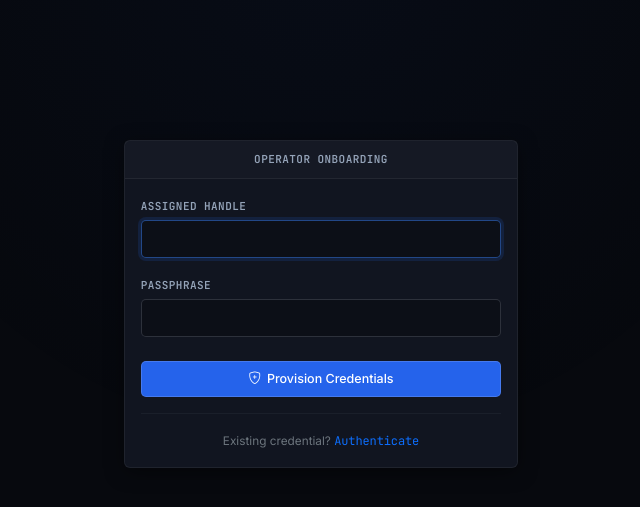
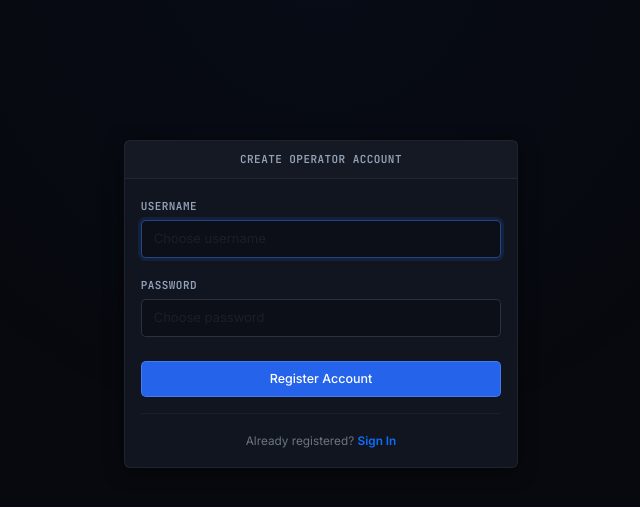
Before and after one commit to Adityachandkaushik/incident-management-system, a Flask app: page /register in a window 1280 px wide. Shown: the part 48-555 px from the top of the page, without its empty margins (319-959 px from the left). Run offline with Flask 3, Linux system fonts and the light colour scheme.

Commit message:
update base template UI

```diff
--- a/templates/register.html
+++ b/templates/register.html
@@ -1,32 +1,31 @@
 {% extends "base.html" %}
 
-{% block title %}Enrollment - OpsConsole{% endblock %}
+{% block title %}Register - Incident Operations{% endblock %}
 
 {% block content %}
 <div class="row justify-content-center align-items-center" style="min-height: 70vh;">
     <div class="col-12 col-sm-8 col-md-5 col-lg-4">
         <div class="panel">
-            <div class="panel-header justify-content-center text-center">
-                <span>OPERATOR ONBOARDING</span>
+            <div class="panel-header justify-content-center">
+                <span>Create Operator Account</span>
             </div>
             <div class="panel-body">
                 <form action="{{ url_for('auth.register') }}" method="POST">
                     <div class="mb-3">
-                        <label for="username" class="form-label">Assigned Handle</label>
-                        <input type="text" class="form-control code-block" id="username" name="username" required autofocus>
+                        <label for="username" class="form-label">Username</label>
+                        <input type="text" class="form-control" id="username" name="username" placeholder="Choose username" required autofocus>
                     </div>
                     <div class="mb-4">
-                        <label for="password" class="form-label">Passphrase</label>
-                        <input type="password" class="form-control code-block" id="password" name="password" required>
+                        <label for="password" class="form-label">Password</label>
+                        <input type="password" class="form-control" id="password" name="password" placeholder="Choose password" required>
                     </div>
                     <button type="submit" class="btn-sre-primary w-100 justify-content-center py-2">
-                        <i class="bi bi-shield-plus"></i>
-                        <span>Provision Credentials</span>
+                        <span>Register Account</span>
                     </button>
                 </form>
                 <div class="text-center mt-3 pt-3 border-top border-secondary border-opacity-10">
-                    <span class="text-secondary small">Existing credential? </span>
-                    <a href="{{ url_for('auth.login') }}" class="small text-decoration-none text-primary code-block">Authenticate</a>
+                    <span class="text-secondary small">Already registered? </span>
+                    <a href="{{ url_for('auth.login') }}" class="small text-decoration-none fw-semibold">Sign In</a>
                 </div>
             </div>
         </div>
```
